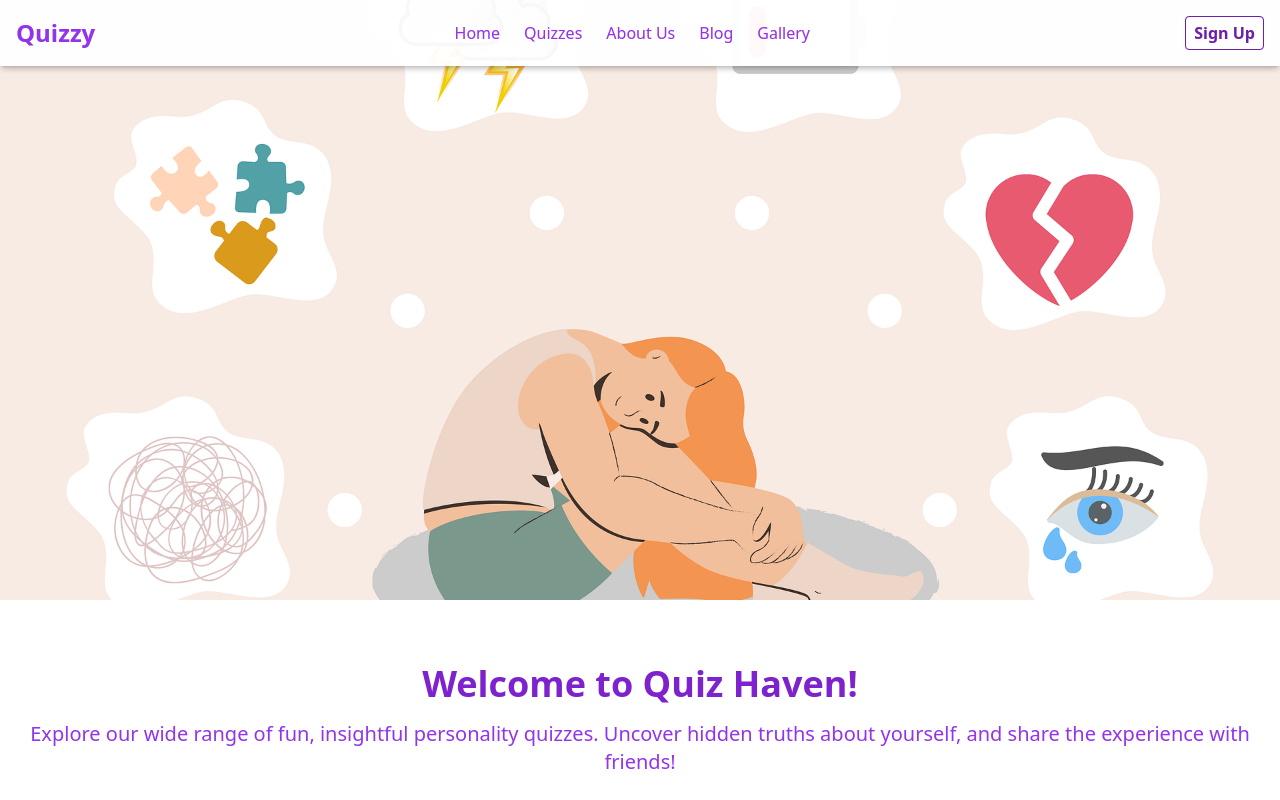
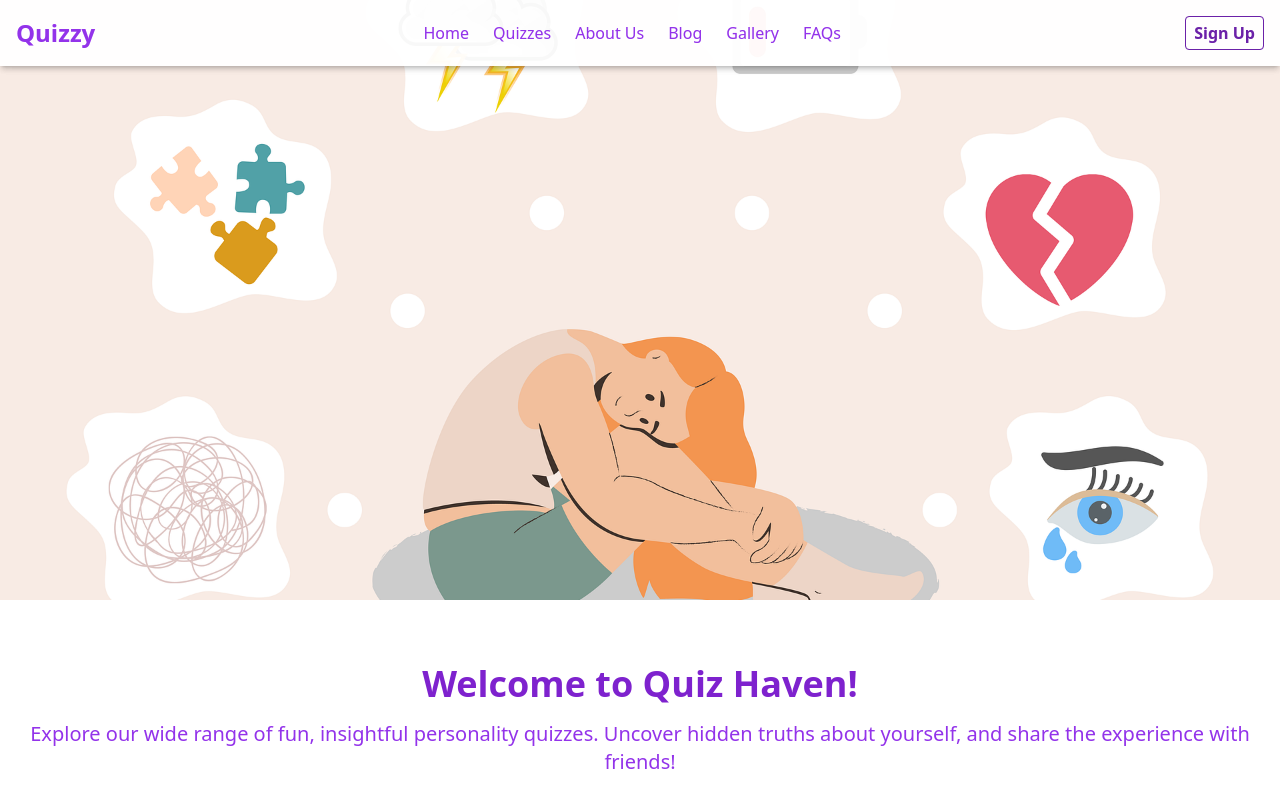
Before and after one commit to malak-elbanna/personality-quiz, a React (Vite) app in the folder front/: page / in a window 1280 px wide. Shown: the top 800 px of the page. Built offline with nearby package versions, Linux system fonts and the light colour scheme.

Commit message:
Update Navbar.jsx

```diff
--- a/front/src/components/Navbar.jsx
+++ b/front/src/components/Navbar.jsx
@@ -24,6 +24,7 @@ const Navbar = () => {
             <Link to="/about" className="text-purple-600 hover:text-purple-800 hover:underline hover:underline-offset-8">About Us</Link>
             <Link to="/blog" className="text-purple-600 hover:text-purple-800 hover:underline hover:underline-offset-8">Blog</Link>
             <Link to="/gallery" className="text-purple-600 hover:text-purple-800 hover:underline hover:underline-offset-8">Gallery</Link>
+            <Link to="/FAQs" className="text-purple-600 hover:text-purple-800 hover:underline hover:underline-offset-8">FAQs</Link>
           </div>
         </div>
 
```
